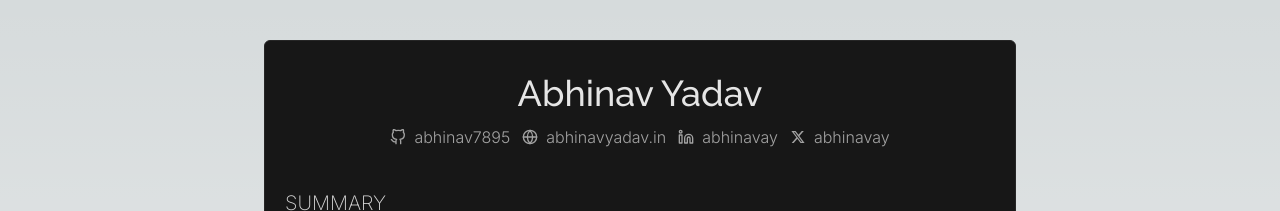
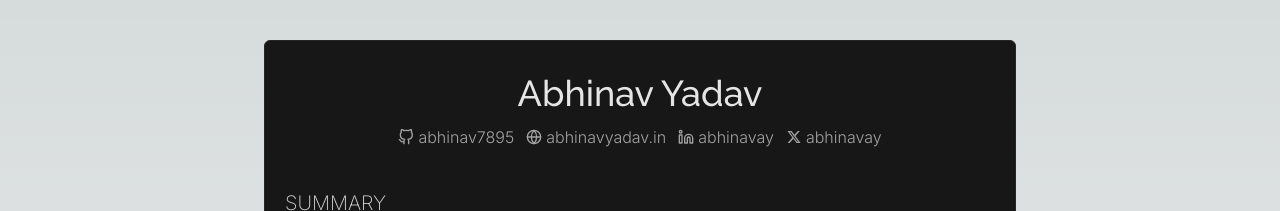
Before and after one commit to abhinav7895/cv, a Next.js app: page / in a window 1280 px wide. Shown: the top 211 px of the page. Built offline with nearby package versions, Linux system fonts and the light colour scheme.

Commit message:
refactor: Update border and styling in Social component

```diff
--- a/src/components/Social.tsx
+++ b/src/components/Social.tsx
@@ -15,7 +15,7 @@ const Social = ({ data }: { data: SocialProps[] }) => {
                 <Link
                     href={item.href}
                     key={item.text + index}
-                    className='flex gap-2 items-center p-1 border rounded-full sm:border-0 text-neutral-400 border-neutral-700'
+                    className='flex gap-1 items-center p-1 border rounded-full sm:border-0 text-neutral-400 border-neutral-700'
                     aria-label={`Link to ${item.text}`}
                 >
                     <item.icon aria-hidden="true" />
```
